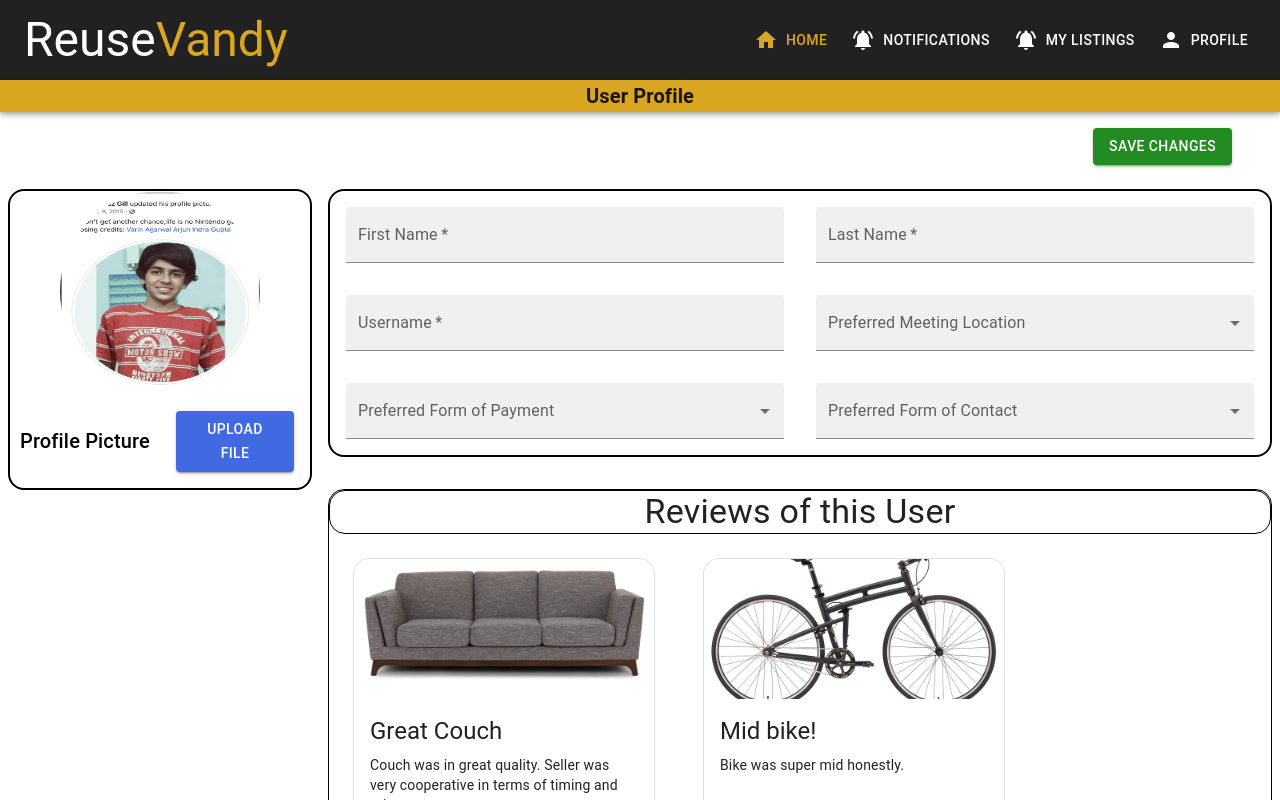
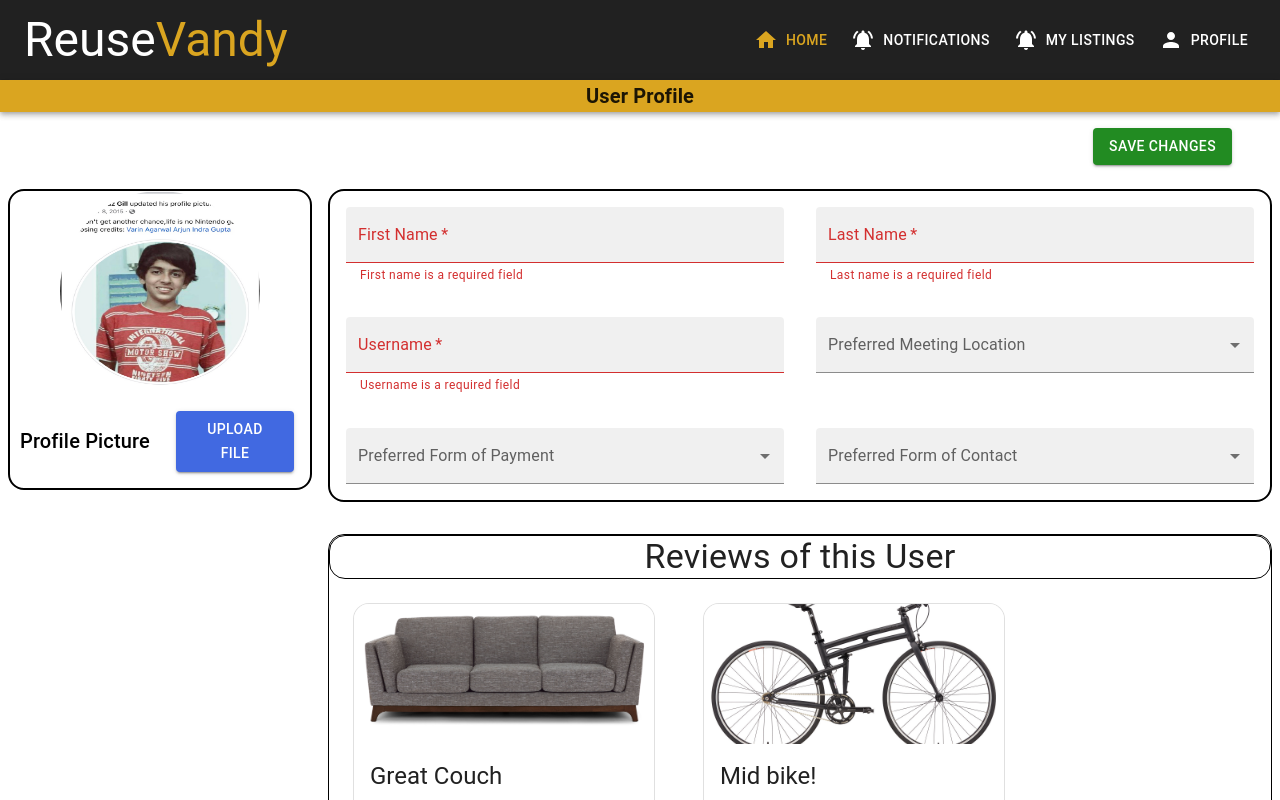
Before and after one commit to malikudit/reuse-vanderbilt, a React (Create React App) app in the folder front-end/: page /profile in a window 1280 px wide. Both pictures are taken after a click on the button "EDIT PROFILE". Shown: the top 800 px of the page. Built offline with nearby package versions, Linux system fonts and the light colour scheme.

Commit message:
Validation for Profile Page

```diff
--- a/front-end/src/pages/Profile.js
+++ b/front-end/src/pages/Profile.js
@@ -45,17 +45,61 @@ const theme = createTheme({
 
 export default function Profile() {
   const [saved, setSaved] = useState(true);
-  const [firstName, setFirstName] = useState();
-  const [lastName, setLastName] = useState();
-  const [userName, setUserName] = useState();
+  const [firstName, setFirstName] = useState("");
+  const [firstNameError, setFirstNameError] = useState(false);
+  const [lastName, setLastName] = useState("");
+  const [lastNameError, setLastNameError] = useState(false);
+  const [userName, setUserName] = useState("");
+  const [userNameError, setUserNameError] = useState(false);
   const [meetingLocation, setMeetingLocation] = useState();
   const [preferredPayment, setPreferredPayment] = useState();
   const [contact, setContact] = useState();
+
+  const [error, setError] = useState(false);
+
+  const regex = /^[a-zA-Z]+$/;
+
+  const checkNameEmpty = (name) => name.length === 0;
+
+  const checkNameLength = (name) => name.length <= 2 || name.length >= 32;
+
+  const checkNameAlpha = (name) => !name.match(regex);
+
+  const checkUserNameLength = (userName) =>
+    userName.length <= 4 || userName.length >= 32;
+
+  const checkUserNameAlnum = (userName) => !userName.match(/^[a-zA-Z0-9]+$/);
+
+  const handleSave = () => {
+
+    setFirstNameError(false);
+    setLastNameError(false);
+    setUserNameError(false);
+    setError(false);
+
+    if (checkNameEmpty(firstName) || checkNameLength(firstName) || checkNameAlpha(firstName)) {
+      setFirstNameError(true);
+      setError(true);
+    }
+    if (checkNameEmpty(lastName) || checkNameLength(lastName) || checkNameAlpha(lastName)) {
+      setLastNameError(true);
+      setError(true);
+    }
+    if (checkUserNameLength(userName) || checkUserNameAlnum(userName)) {
+      setUserNameError(true);
+      setError(true);
+    }
+    if (firstNameError === false && lastNameError === false && userNameError === false && error === false) {
+      alert("Profile saved!");
+    }
+
+  };
 
   return (
     <ThemeProvider theme={theme}>
       <Box sx={{ backgroundColor: "#FFFFFF" }}>
         <DefaultBanner banner={"User Profile"} />
+        <form autoComplete="off" onSubmit={handleSave}>
         <Grid container paddingRight={4} justifyContent="flex-end">
           {saved ? (
             <Grid padding={2}>
@@ -77,7 +121,8 @@ export default function Profile() {
                 component="label"
                 color="success"
                 onClick={() => {
-                  setSaved(true);
+                  handleSave();
+                  error ? setSaved(false) : setSaved(true);
                 }}
               >
                 Save Changes
@@ -131,8 +176,28 @@ export default function Profile() {
                   disabled={saved}
                   onChange={(event) => {
                     setFirstName(event.target.value);
+                    if (checkNameEmpty(event.target.value) || checkNameLength(event.target.value) || checkNameAlpha(event.target.value)) {
+                      setFirstNameError(true);
+                    }
                   }}
                   value={firstName}
+                  error={
+                    (checkNameEmpty(firstName) ||
+                      checkNameLength(firstName) ||
+                      checkNameAlpha(firstName)) &&
+                    saved === false
+                  }
+                  helperText={
+                    saved === true
+                      ? ""
+                      : checkNameEmpty(firstName)
+                      ? "First name is a required field"
+                      : checkNameLength(firstName)
+                      ? "First name must be between 2 to 32 characters long"
+                      : checkNameAlpha(firstName)
+                      ? "First name must be alphabetical"
+                      : ""
+                  }
                   required
                 />
               </Grid>
@@ -145,6 +210,23 @@ export default function Profile() {
                   onChange={(event) => {
                     setLastName(event.target.value);
                   }}
+                  error={
+                    (checkNameEmpty(lastName) ||
+                      checkNameLength(lastName) ||
+                      checkNameAlpha(lastName)) &&
+                    saved === false
+                  }
+                  helperText={
+                    saved === true
+                      ? ""
+                      : checkNameEmpty(lastName)
+                      ? "Last name is a required field"
+                      : checkNameLength(lastName)
+                      ? "Last name must be between 2 to 32 characters long"
+                      : checkNameAlpha(lastName)
+                      ? "Last name must be alphabetical"
+                      : ""
+                  }
                   value={lastName}
                   required
                 />
@@ -158,6 +240,23 @@ export default function Profile() {
                   onChange={(event) => {
                     setUserName(event.target.value);
                   }}
+                  error={
+                    (checkNameEmpty(userName) ||
+                      checkUserNameLength(userName) ||
+                      checkUserNameAlnum(userName)) &&
+                    saved === false
+                  }
+                  helperText={
+                    saved === true
+                      ? ""
+                      : checkNameEmpty(userName)
+                      ? "Username is a required field"
+                      : checkUserNameLength(userName)
+                      ? "Username must be between 4 to 32 characters long"
+                      : checkUserNameAlnum(userName)
+                      ? "Username must only contain aplhabets and numbers"
+                      : ""
+                  }
                   value={userName}
                   required
                 />
@@ -236,6 +335,7 @@ export default function Profile() {
             </Grid>
           </Grid>
         </Grid>
+        </form>
       </Box>
     </ThemeProvider>
   );
```
